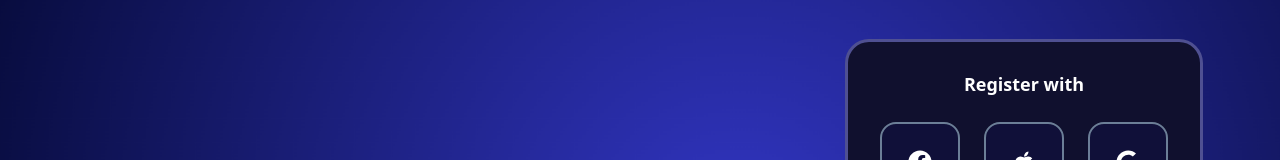
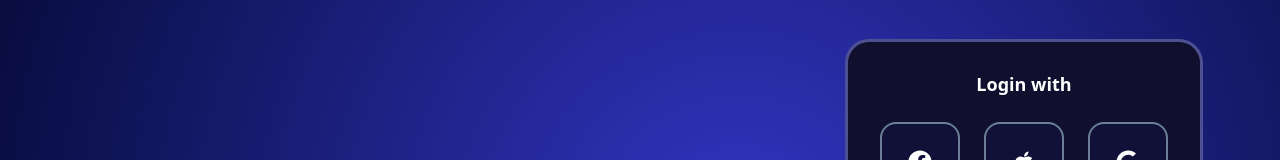
Before and after one commit to Nasim1380p/Admin-Panel, a Next.js app: page / in a window 1280 px wide. Shown: the part 273-433 px from the top of the page. Built offline with nearby package versions, Linux system fonts and the light colour scheme.

Commit message:
edit login

```diff
--- a/src/app/page.js
+++ b/src/app/page.js
@@ -30,7 +30,7 @@ export default function page() {
         </div>
         <div className='md:w-[40%] w-full flex justify-center mt-6 mb-6 '>
           <div className='xl:w-[70%] md:w-[90%] sm:w-[60%] flex flex-wrap justify-center w-[88%] rounded-3xl border-[3px] bg-[#10102e] border-[#7c7eda95]'>
-            <h3 className='text-center w-full mt-7 text-lg font-bold text-white'>Register with</h3>
+            <h3 className='text-center w-full mt-7 text-lg font-bold text-white'>Login with</h3>
             <div className='flex w-full justify-center *:mx-3 *:mt-6 *:mb-3'>
               <div className='w-[80px] h-[80px] text-2xl cursor-pointer border-[2px] bg-[#10105745] hover:bg-[#17175e53] transition-all duration-200 rounded-2xl border-[#6c7f97] flex justify-center items-center text-white'><FaFacebook /></div>
               <div className='w-[80px] h-[80px] text-2xl cursor-pointer border-[2px]  bg-[#10105745] hover:bg-[#17175e53] transition-all duration-200 rounded-2xl border-[#6c7f97] flex justify-center items-center text-white'><FaApple /></div>
```
